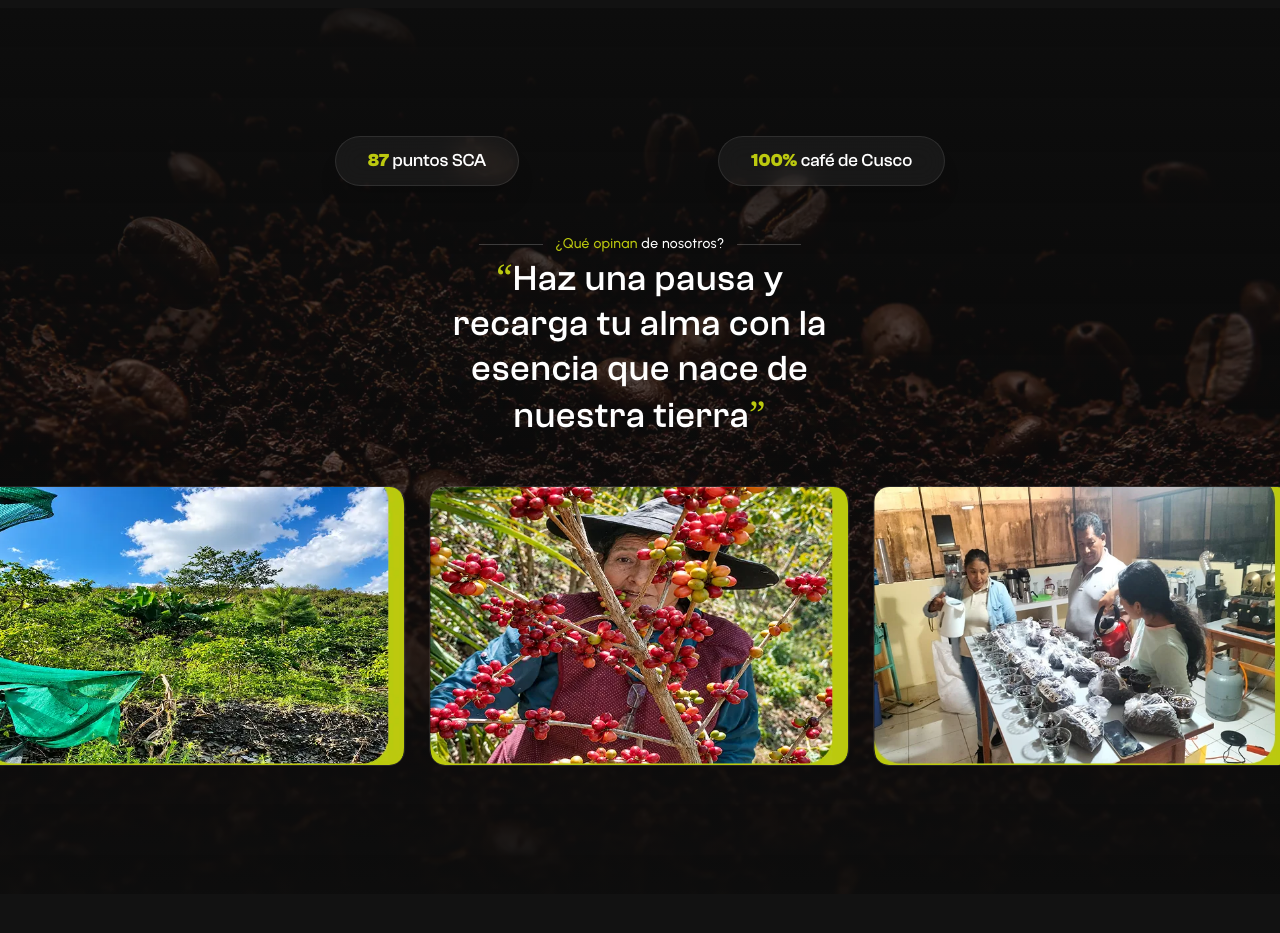
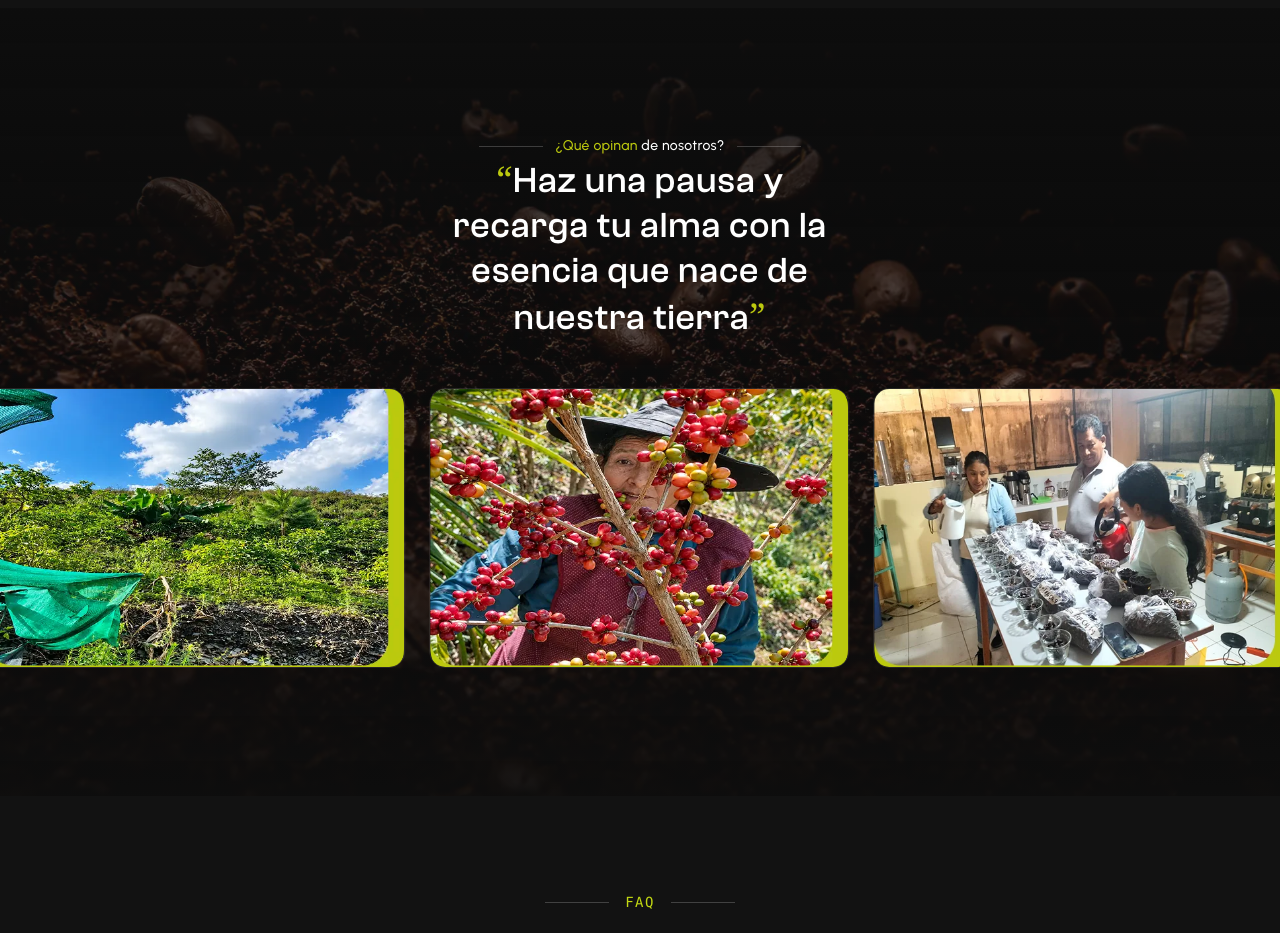
Before and after one commit to Sayni-Team/sayni-landing, a Next.js app: page / in a window 1280 px wide. Shown: the part 4000-4933 px from the top of the page. Built offline with nearby package versions, Linux system fonts and the light colour scheme.

Commit message:
Update Testimonials.tsx

```diff
--- a/src/features/Testimonials.tsx
+++ b/src/features/Testimonials.tsx
@@ -67,17 +67,6 @@ export default function TestimonialsSection() {
                 className="w-full max-w-5xl mx-auto px-6 text-center space-y-12 relative z-10 font-clash"
             >
 
-                {/* BADGES FLOTANTES SUPERIORES */}
-                <motion.div variants={itemUpVariants} className="flex flex-wrap items-center justify-evenly gap-4">
-                    <div className="px-8 py-2.5 rounded-full bg-white/5 backdrop-blur-md border border-white/10 text-sm sm:text-lg font-medium shadow-xl transition-colors duration-300 hover:border-[#BCC90F]/40">
-                        <span className="text-[#BCC90F] font-bold">87</span> puntos SCA
-                    </div>
-
-                    <div className="px-8 py-2.5 rounded-full bg-white/5 backdrop-blur-md border border-white/10 text-sm sm:text-lg font-medium shadow-xl transition-colors duration-300 hover:border-[#BCC90F]/40">
-                        <span className="text-[#BCC90F] font-bold">100%</span> café de Cusco
-                    </div>
-                </motion.div>
-
                 {/* SECCIÓN CITA / TESTIMONIAL */}
                 <motion.div variants={itemUpVariants} className="space-y-6 max-w-md sm:max-w-lg mx-auto">
                     <div className="flex items-center justify-center gap-3 mb-0">
```
